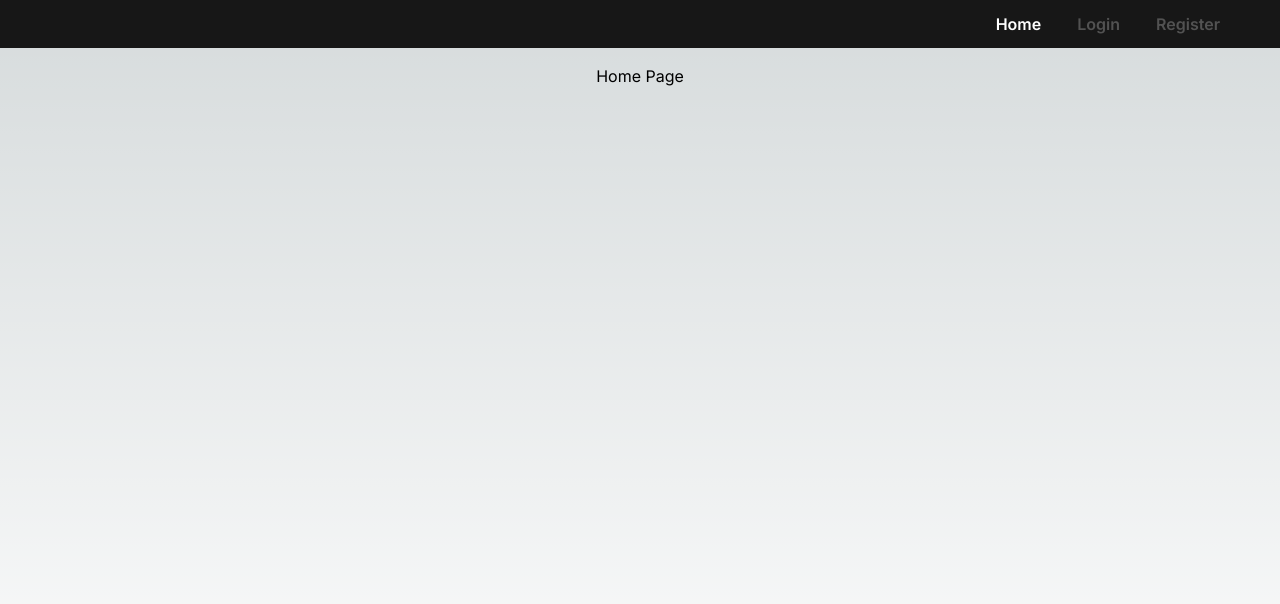
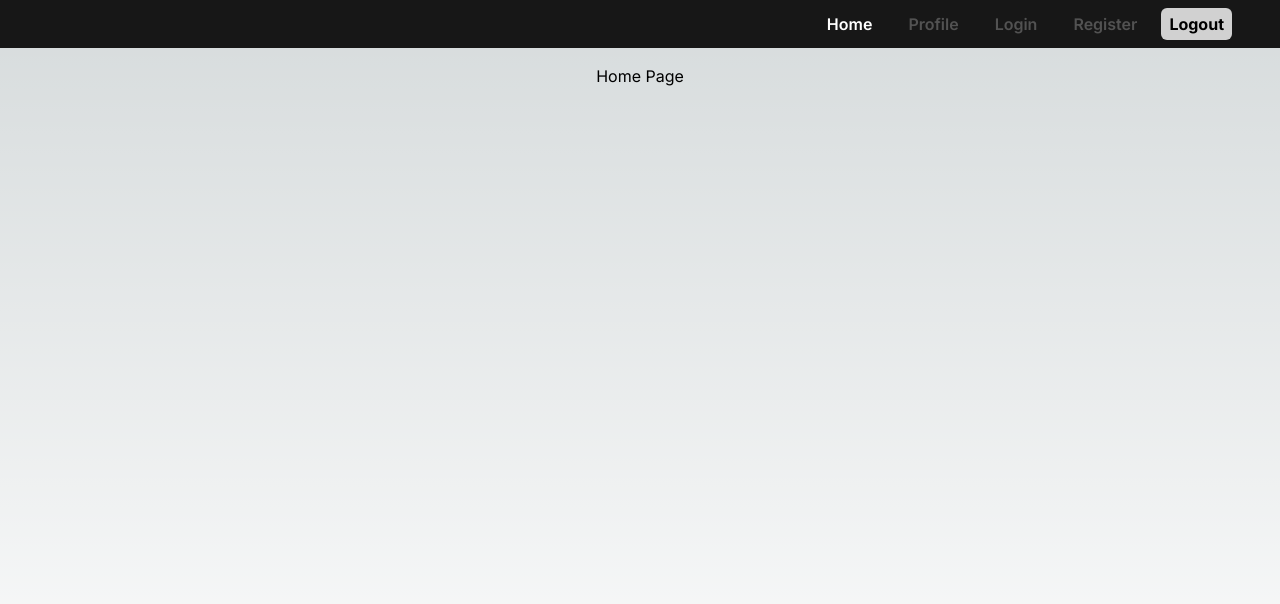
Before and after one commit to ranepaarth/fullstack-next-authentication, a Next.js app: page / in a window 1280 px wide. Shown: the top 604 px of the page. Built offline with nearby package versions, Linux system fonts and the light colour scheme.

Commit message:
feat: :sparkles: implement logout functionality
implement logout button and api endpoint for logging out the user

```diff
--- /dev/null
+++ b/src/app/api/users/logout/route.ts
@@ -0,0 +1,20 @@
+import { NextRequest, NextResponse } from "next/server";
+
+export async function GET(req: NextRequest) {
+  try {
+    if (!req.cookies.get(process.env.COOKIE_NAME!)) {
+      return NextResponse.json({ success: true, json: "Unauthorized access" });
+    }
+    const response = NextResponse.json({ success: true, message: "logout" });
+
+    response.cookies.set(process.env.COOKIE_NAME!, "", {
+      httpOnly: true,
+      expires: new Date(0),
+    });
+
+    return response;
+  } catch (error: any) {
+    console.log(error);
+    return NextResponse.json({ success: false, message: error?.message });
+  }
+}
--- a/src/components/Navbar.tsx
+++ b/src/components/Navbar.tsx
@@ -1,24 +1,59 @@
-"use client"
+"use client";
+import { Result } from "@/app/login/page";
 import Link from "next/link";
+import { usePathname } from "next/navigation";
+import { useRouter } from "next/navigation";
 import React from "react";
-import { usePathname } from "next/navigation";
+import toast from "react-hot-toast";
 
 const Navbar = () => {
-  const pathname = usePathname()
+  const pathname = usePathname();
+  const router = useRouter()
   // console.log(pathname)
+  const handleLogout = async () => {
+    try {
+      const response = await fetch("/api/users/logout", {
+        method: "GET",
+        credentials: "include",
+      });
+      const json: Result = await response.json();
+      if(json.success) router.push('/login')
+      // console.log(json.success);
+    } catch (error:any) {
+      toast.error(error.message)
+    }
+  };
   return (
     <nav className="px-4 py-2 sm:px-8 md:px-12 flex items-center justify-between bg-neutral-900">
       <div></div>
       <div className="flex items-center gap-x-3 font-semibold">
-        <Link href={"/"} className={pathname==='/'?"active":"nav-link"}>
+        <Link href={"/"} className={pathname === "/" ? "active" : "nav-link"}>
           <span>Home</span>
         </Link>
-        <Link href={"/login"} className={pathname==='/login'?"active":"nav-link"}>
+        <Link href={"/profile"} className={pathname === "/profile" ? "active" : "nav-link"}>
+          <span>Profile</span>
+        </Link>
+        <Link
+          href={"/login"}
+          className={pathname === "/login" ? "active" : "nav-link"}
+        >
           <span>Login</span>
         </Link>
-        <Link href={"/register"} className={pathname==='/register'?"active":"nav-link"}>
+        <Link
+          href={"/register"}
+          className={pathname === "/register" ? "active" : "nav-link"}
+        >
           <span>Register</span>
         </Link>
+        <div>
+          <button
+            type="button"
+            className="bg-white/80 px-2 py-1 text-black font-bold rounded-md hover:bg-white"
+            onClick={handleLogout}
+          >
+            Logout
+          </button>
+        </div>
       </div>
     </nav>
   );
```
